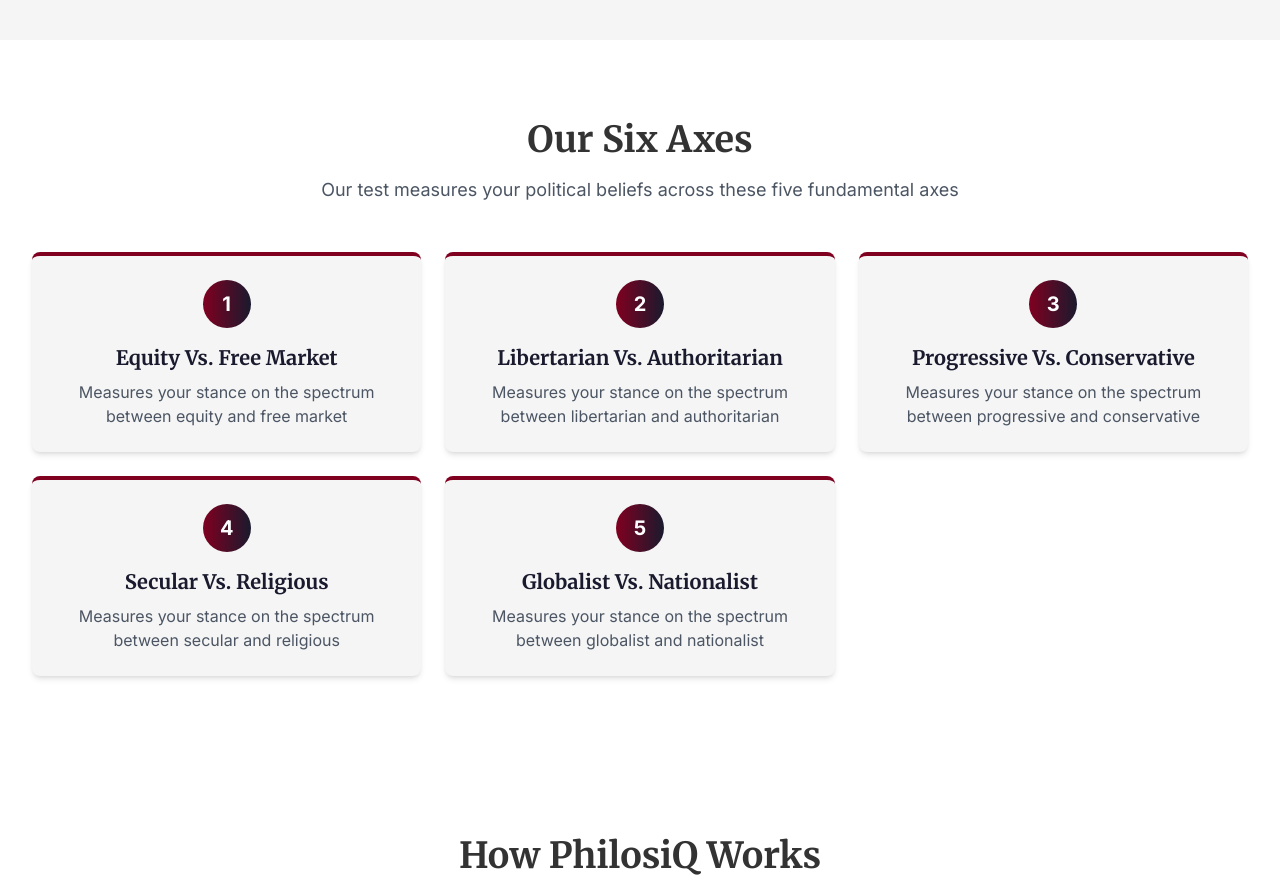
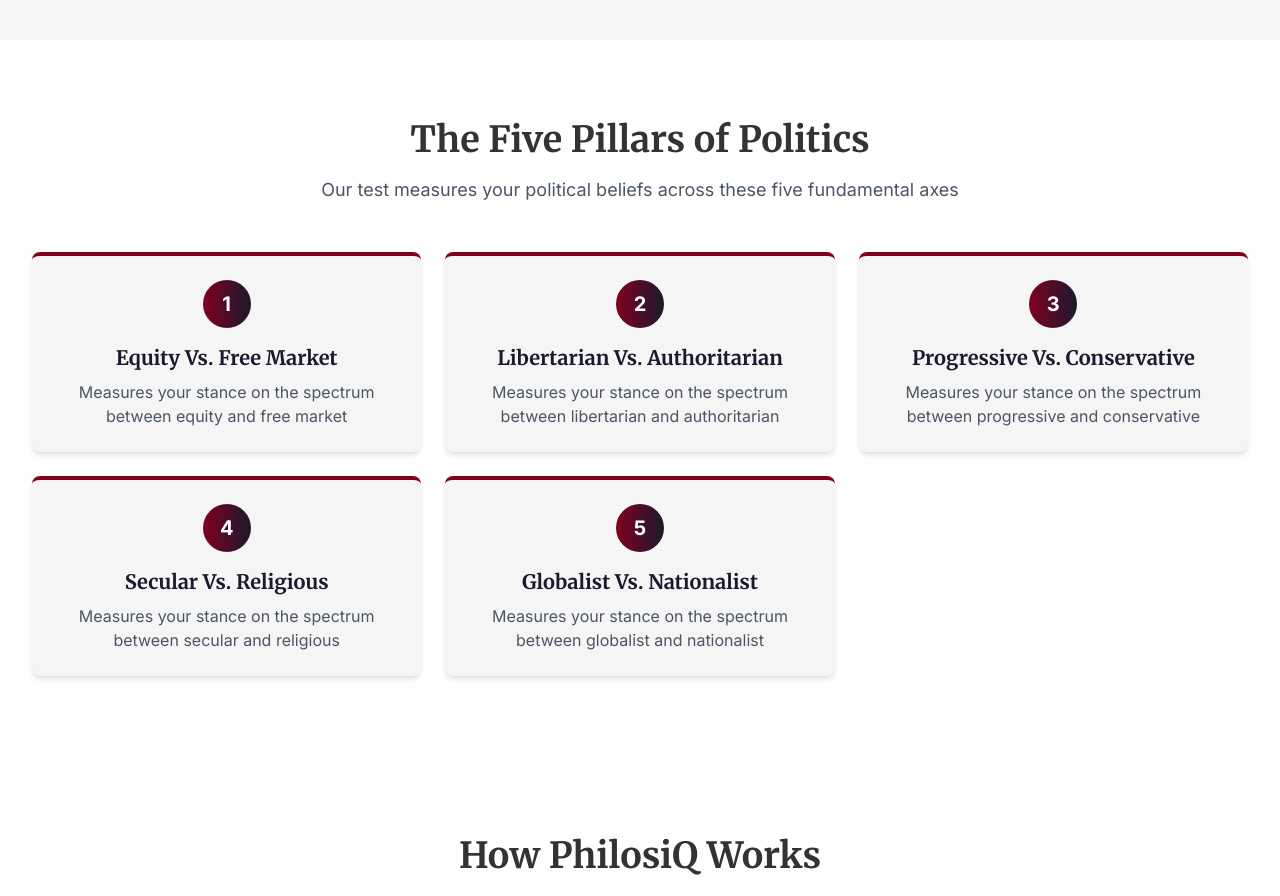
Before and after one commit to uzair-shakeel/philosiq, a Next.js app: page / in a window 1280 px wide. Shown: the part 1220-2116 px from the top of the page. Built offline with nearby package versions, Linux system fonts and the light colour scheme; no server answers.

Commit message:
pushed
changed "Our Six Axes"

```diff
--- a/src/pages/index.jsx
+++ b/src/pages/index.jsx
@@ -55,7 +55,7 @@ export default function Home() {
         <div className="container-custom">
           <div className="text-center mb-12">
             <h2 className="text-3xl md:text-4xl font-bold mb-4">
-              Our Six Axes
+              The Five Pillars of Politics
             </h2>
             <p className="text-lg text-gray-600 max-w-3xl mx-auto">
               Our test measures your political beliefs across these five
```
